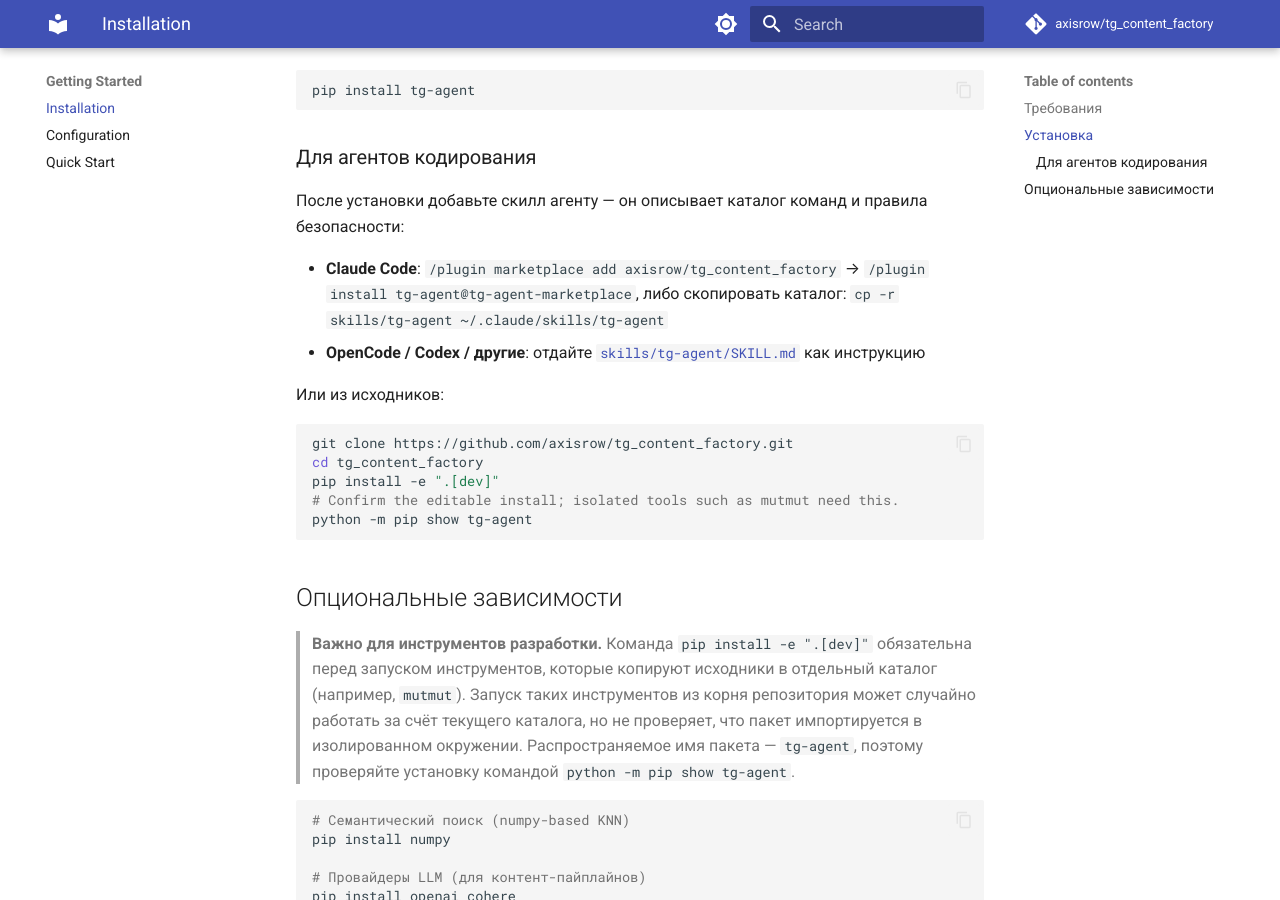
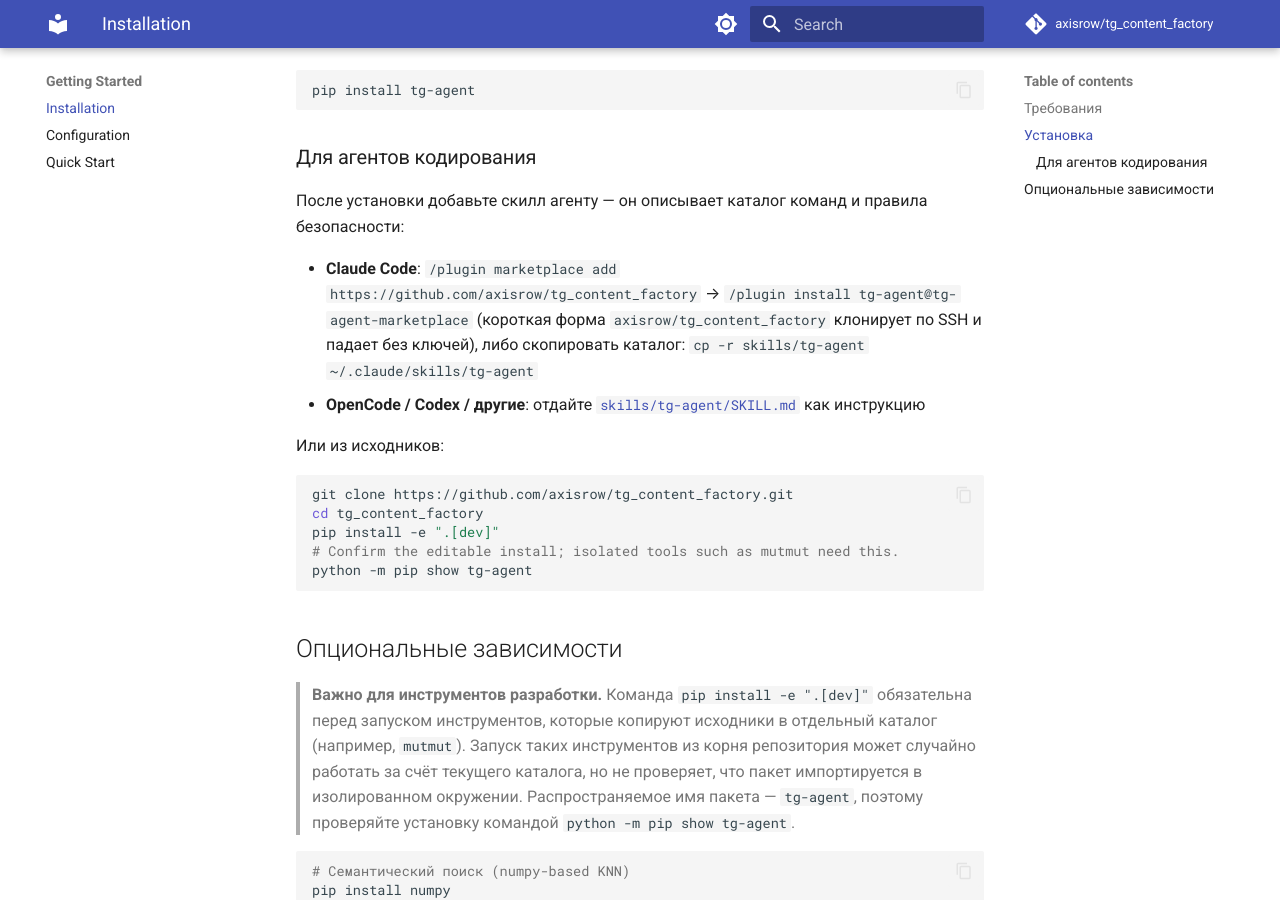
Before and after one commit to axisrow/tg_content_factory, an MkDocs documentation site: the page built from docs/getting-started/installation.md, in a window 1280 px wide and 900 px high, scrolled down 392 px. Built offline with MkDocs 1.6.1 and Material for MkDocs 9.7.7, drawn with Linux system fonts in a browser that asks for light colours; comment, search, counter and statistics services are not loaded.

Commit message:
docs: use HTTPS marketplace URL in install instructions
Short form (axisrow/tg_content_factory) clones over SSH and fails without
GitHub SSH keys; confirmed live. Also note /reload-plugins after
marketplace add.

Co-Authored-By: Claude Code <noreply@anthropic.com>

```diff
--- a/docs/getting-started/installation.md
+++ b/docs/getting-started/installation.md
@@ -16,7 +16,7 @@ pip install tg-agent
 
 После установки добавьте скилл агенту — он описывает каталог команд и правила безопасности:
 
-- **Claude Code**: `/plugin marketplace add axisrow/tg_content_factory` → `/plugin install tg-agent@tg-agent-marketplace`, либо скопировать каталог: `cp -r skills/tg-agent ~/.claude/skills/tg-agent`
+- **Claude Code**: `/plugin marketplace add https://github.com/axisrow/tg_content_factory` → `/plugin install tg-agent@tg-agent-marketplace` (короткая форма `axisrow/tg_content_factory` клонирует по SSH и падает без ключей), либо скопировать каталог: `cp -r skills/tg-agent ~/.claude/skills/tg-agent`
 - **OpenCode / Codex / другие**: отдайте [`skills/tg-agent/SKILL.md`](https://github.com/axisrow/tg_content_factory/blob/main/skills/tg-agent/SKILL.md) как инструкцию
 
 Или из исходников:
```
Also changed, not shown: README.md (+5 -1 lines), README.ru.md (+3 -1 lines), docs/getting-started/quickstart.md (+1 -1 lines).
